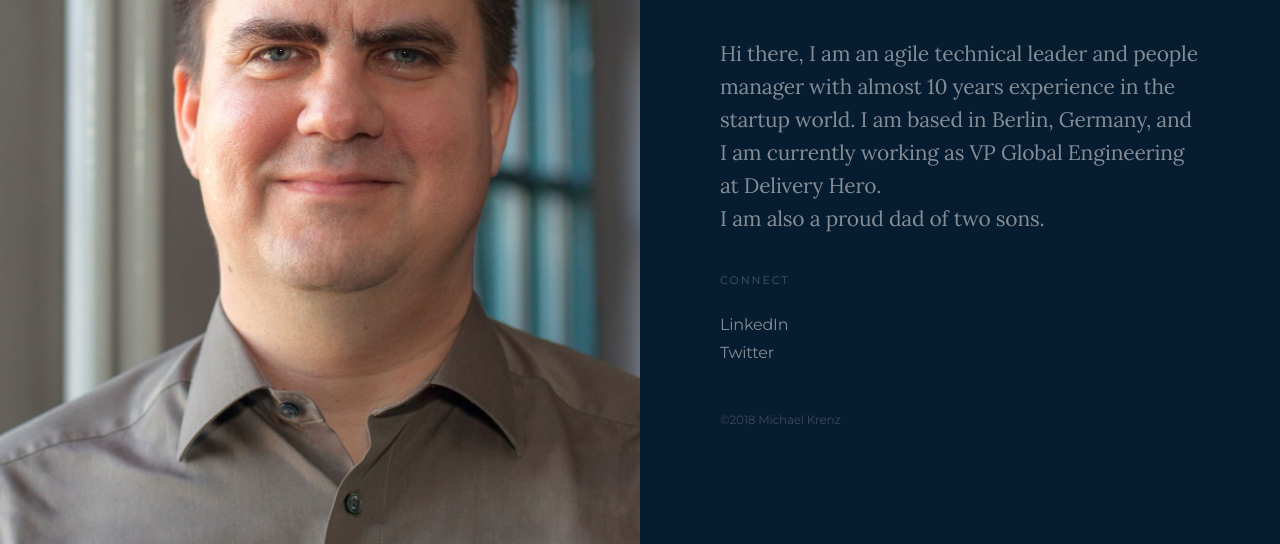
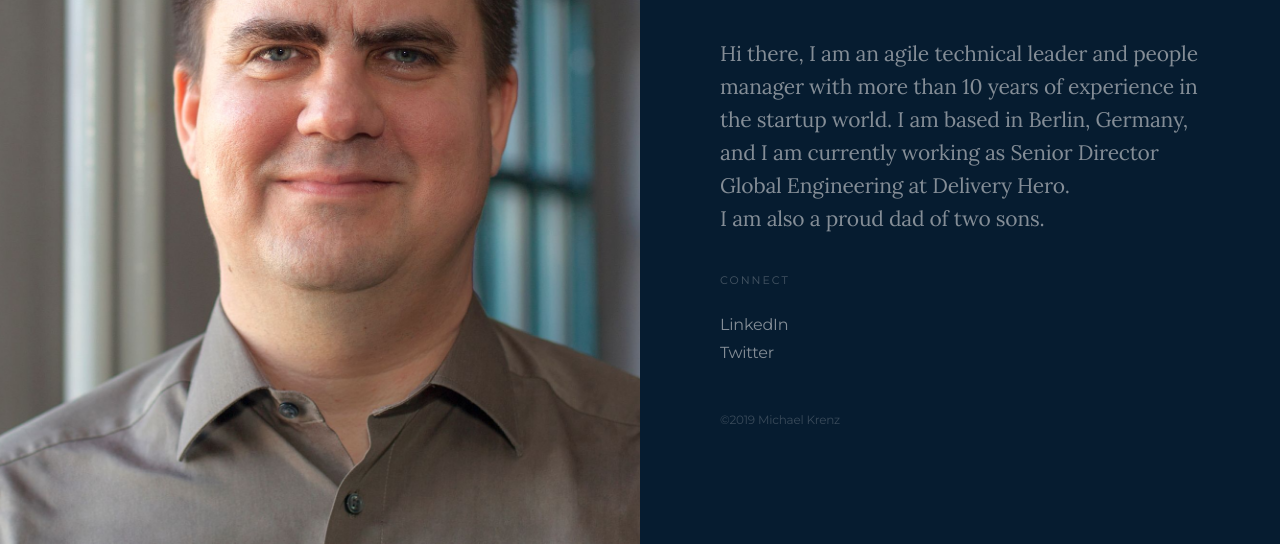
Before and after one commit to michaelkrenz/michaelkrenz.github.io, a plain HTML site: page index.html in a window 1280 px wide. Shown: the part 256-800 px from the top of the page. Drawn offline with Linux system fonts and the light colour scheme.

Commit message:
small text updates

```diff
--- a/index.html
+++ b/index.html
@@ -57,7 +57,7 @@
 
 			<div class="split-bio">
 
-				<p>Hi there, I am an agile technical leader and people manager with almost 10 years experience in the startup world. I am based in Berlin, Germany, and I am currently working as VP Global Engineering at Delivery Hero.</p>
+				<p>Hi there, I am an agile technical leader and people manager with more than 10 years of experience in the startup world. I am based in Berlin, Germany, and I am currently working as Senior Director Global Engineering at Delivery Hero.</p>
 				<p>I am also a proud dad of two sons.</p>
 
 			</div>
@@ -79,7 +79,7 @@
 			</div>
 
 			<div class="split-credit">
-				<p>&copy;2018 <a href="#">Michael Krenz</a></p>
+				<p>&copy;2019 <a href="#">Michael Krenz</a></p>
 			</div>
 
 		</div>
```
